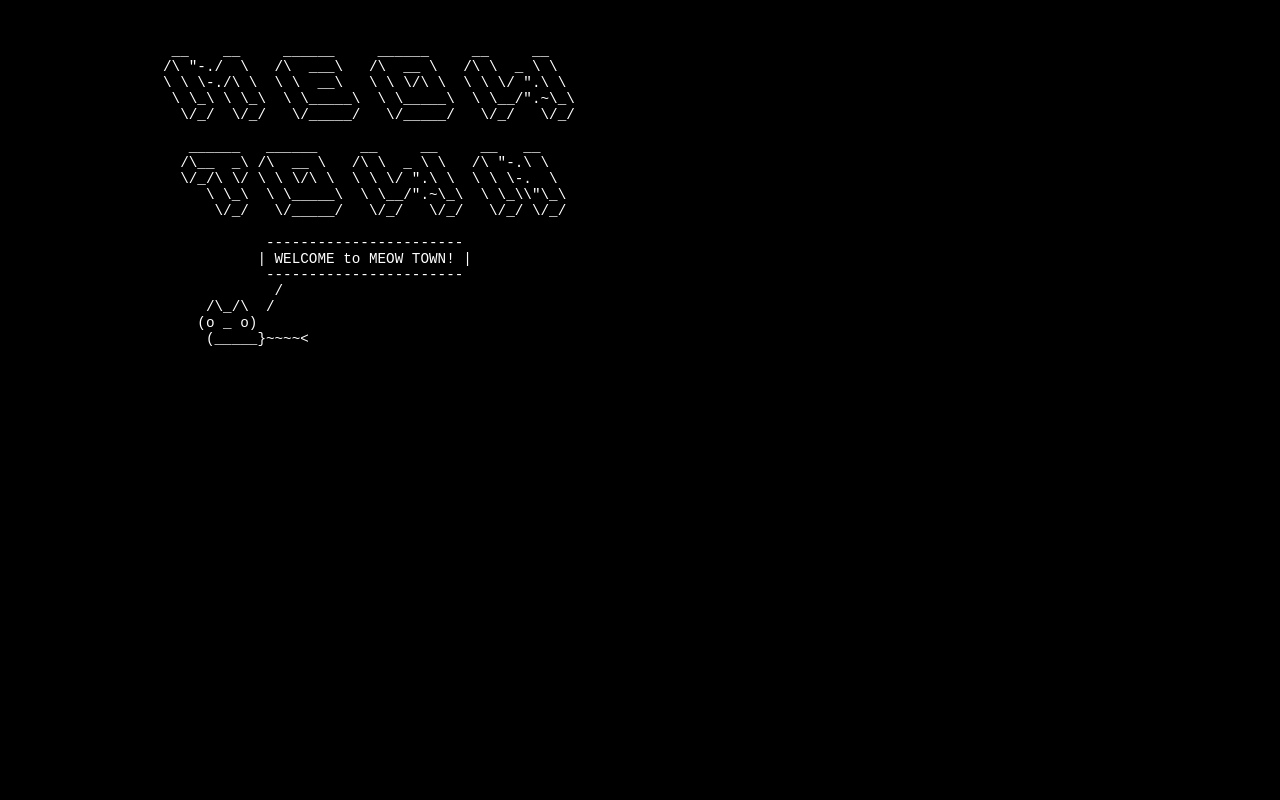
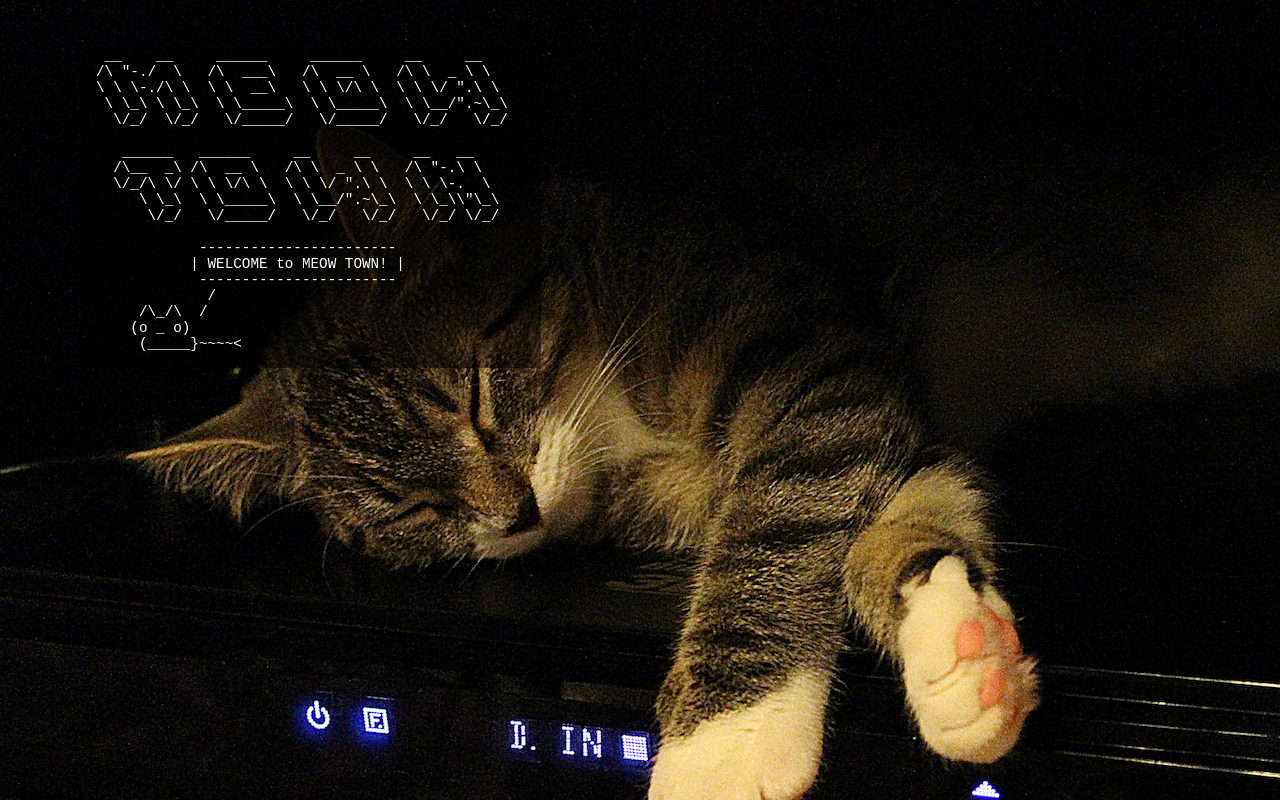
Before and after one commit to meowtownhall/meowtownhall.github.io, a plain HTML site: page index.html in a window 1280 px wide. Drawn offline with Linux system fonts and the light colour scheme.

Commit message:
Add cat photo

```diff
--- a/index.html
+++ b/index.html
@@ -2,16 +2,24 @@
 <html>
   <head>
     <meta charset="utf-8">
+    <meta name="viewport" content="width=device-width">
     <title>meow.town</title>
     <link rel="shortcut icon" href="favicon.ico" type="image/x-icon">
     <style type="text/css">
       body {
         font-family: monospace;
+        background-image: url("cat.jpg");
         color: white;
         background-color: black;
         width: 80ch;
         font-size: 110%;
-        margin: 3em;
+        margin: 3rem;
+      }
+      .ascii-art {
+        width: 50ch;
+        margin: 2rem;
+        padding: 0 1rem;
+        background: rgba(0,0,0, .5);
       }
       a {
         color: limegreen;
@@ -19,6 +27,7 @@
     </style>
   </head>
   <body>
+    <section class="ascii-art">
     <pre>
  __    __     ______     ______     __     __
 /\ "-./  \   /\  ___\   /\  __ \   /\ \  _ \ \
@@ -40,5 +49,6 @@
     (o _ o)
      (_____}~~~~<
     </pre>
+    </section>
   </body>
 </html>
```
Also changed, not shown: cat.jpg (added). Lines whose indentation alone changed are shown as unchanged.
